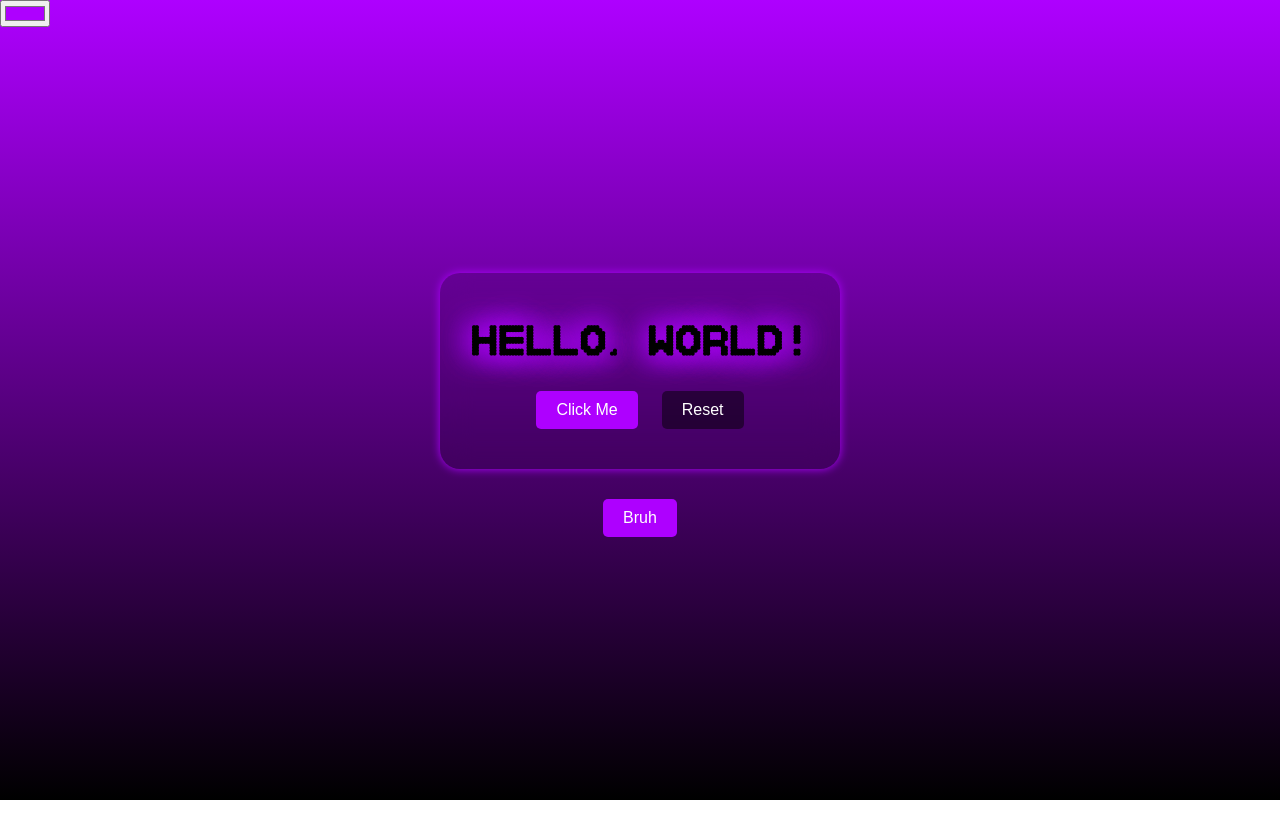
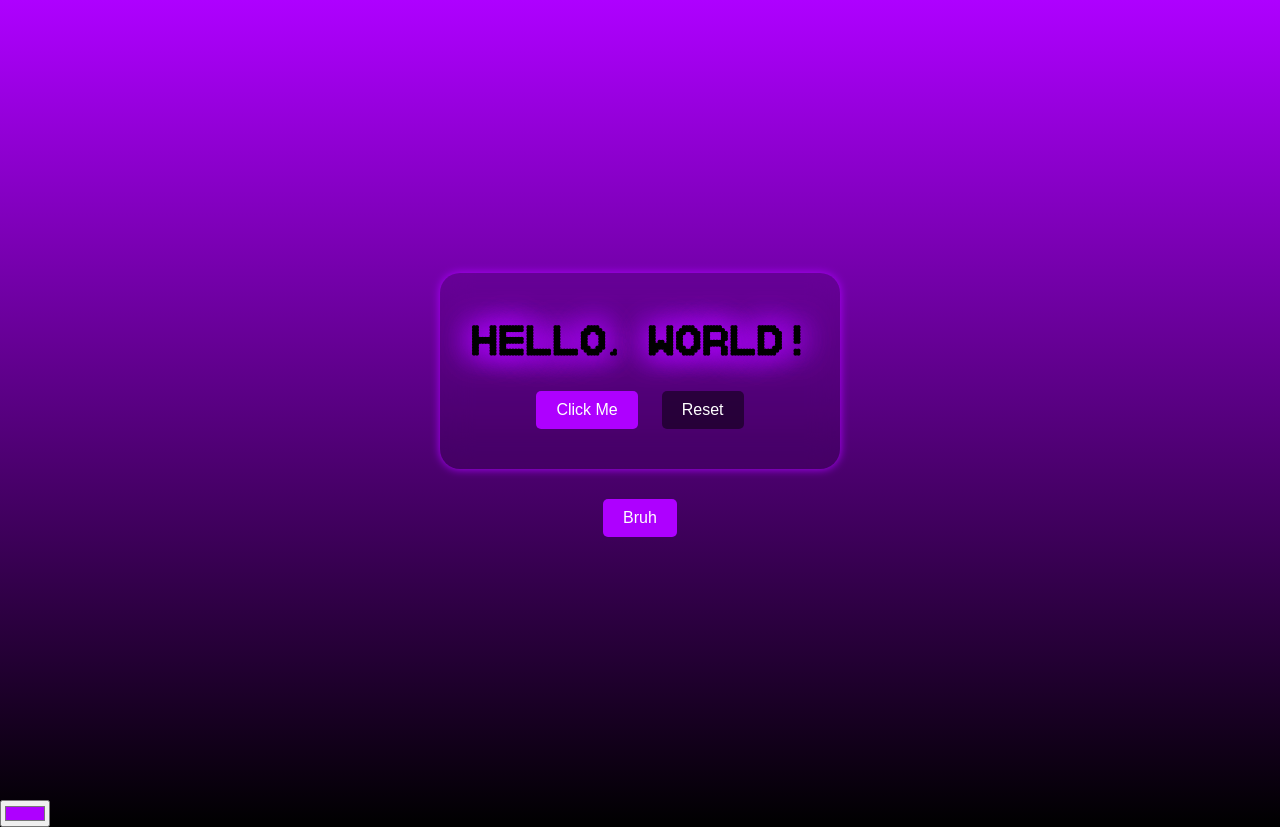
Before and after one commit to thndrwould/thndrwould.github.io, a plain HTML site: page index.html in a window 1280 px wide. Before the commit the page ends 800 px from the top, so only its background shows below. Drawn offline with Linux system fonts and the light colour scheme.

Commit message:
Update style.css

```diff
--- a/style.css
+++ b/style.css
@@ -24,12 +24,6 @@ body {
     height: 100vh;
     position: relative;
     object-fit: cover;
-}
-
-#theme1 {
-    position: absolute;
-    top: 0;
-    left: 0;
 }
 
 main {
```
